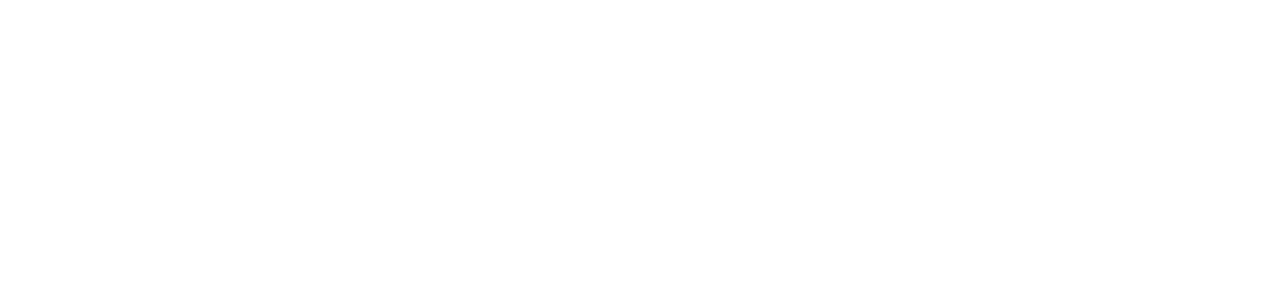
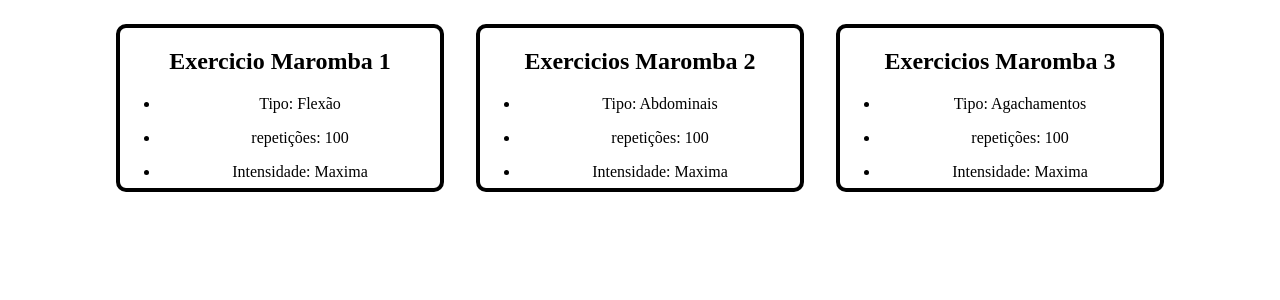
Before and after one commit to dnl-alm/cp4-front-end, a React (Vite) app: page / in a window 1280 px wide. Shown: the top 300 px of the page. Built offline with nearby package versions, Linux system fonts and the light colour scheme.

Commit message:
feat: Improved ExerciseList

```diff
--- a/src/App.tsx
+++ b/src/App.tsx
@@ -1,10 +1,11 @@
+import { ExerciseList } from "./components/ExerciseList"
 
 
 
 function App() {
   return (
     <>
-
+      <ExerciseList></ExerciseList>
     </>
   )
 }
--- a/src/components/ExerciseList.tsx
+++ b/src/components/ExerciseList.tsx
@@ -1,25 +1,39 @@
 export function ExerciseList() {
   return (
     <>
-    <div style={{ border: '0.3rem solid #000000', padding: "0px", width: "20rem", height: "10rem" }}>
+    <div style={{display:"flex", justifyContent:"center"}}>
+    <div style={{ border: '0.3rem solid #000000', padding: "0px", width: "20rem",
+        height: "10rem", borderRadius: "10px", margin: "1rem", textAlign:"center"}}>
       <h2>Exercicio Maromba 1</h2>
-      <p>Tipo: Flexão</p>
-      <p>repetições: 100</p>
-      <p>Intensidade: Maxima</p>
+      <ul>
+        <li><p>Tipo: Flexão</p></li>
+        <li><p>repetições: 100</p></li>
+        <li><p>Intensidade: Maxima</p></li>
+      </ul>
+
+
+
     </div>
 
-    <div style={{ border: '0.3rem solid #000000', padding: "0px", width: "20rem", height: "10rem"}}>
+    <div style={{ border: '0.3rem solid #000000', padding: "0px", width: "20rem",
+        height: "10rem", borderRadius: "10px", margin: "1rem", textAlign:"center"}}>
       <h2>Exercicios Maromba 2</h2>
-      <p>Tipo: Abdominais</p>
-      <p>repetições: 100</p>
-      <p>Intensidade: Maxima</p>
+      <ul>
+        <li><p>Tipo: Abdominais</p></li>
+        <li><p>repetições: 100</p></li>
+        <li><p>Intensidade: Maxima</p></li>
+      </ul>
     </div>
 
-    <div style={{ border: '0.3rem solid #000000', padding: "0px", width: "20rem", height: "10rem" }}>
+    <div style={{ border: '0.3rem solid #000000', padding: "0px", width: "20rem",
+        height: "10rem" , borderRadius: "10px", margin: "1rem", textAlign:"center"}}>
       <h2>Exercicios Maromba 3</h2>
-      <p>Tipo: Agachamento</p>
-      <p>repetições: 100</p>
-      <p>Intensidade: Maxima</p>
+      <ul>
+        <li><p>Tipo: Agachamentos</p></li>
+        <li><p>repetições: 100</p></li>
+        <li><p>Intensidade: Maxima</p></li>
+      </ul>
+    </div>
     </div>
     </>
   );
```
